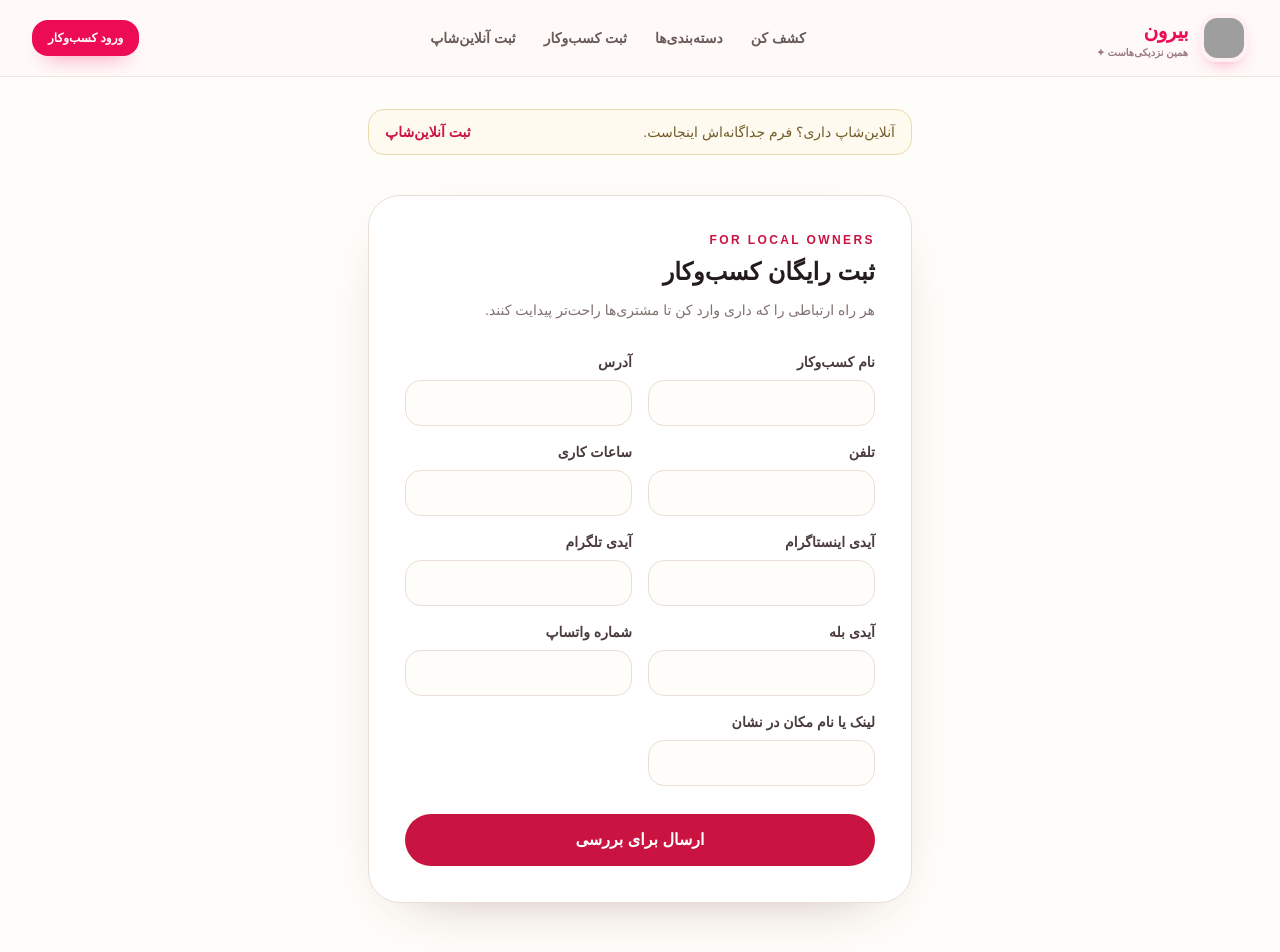
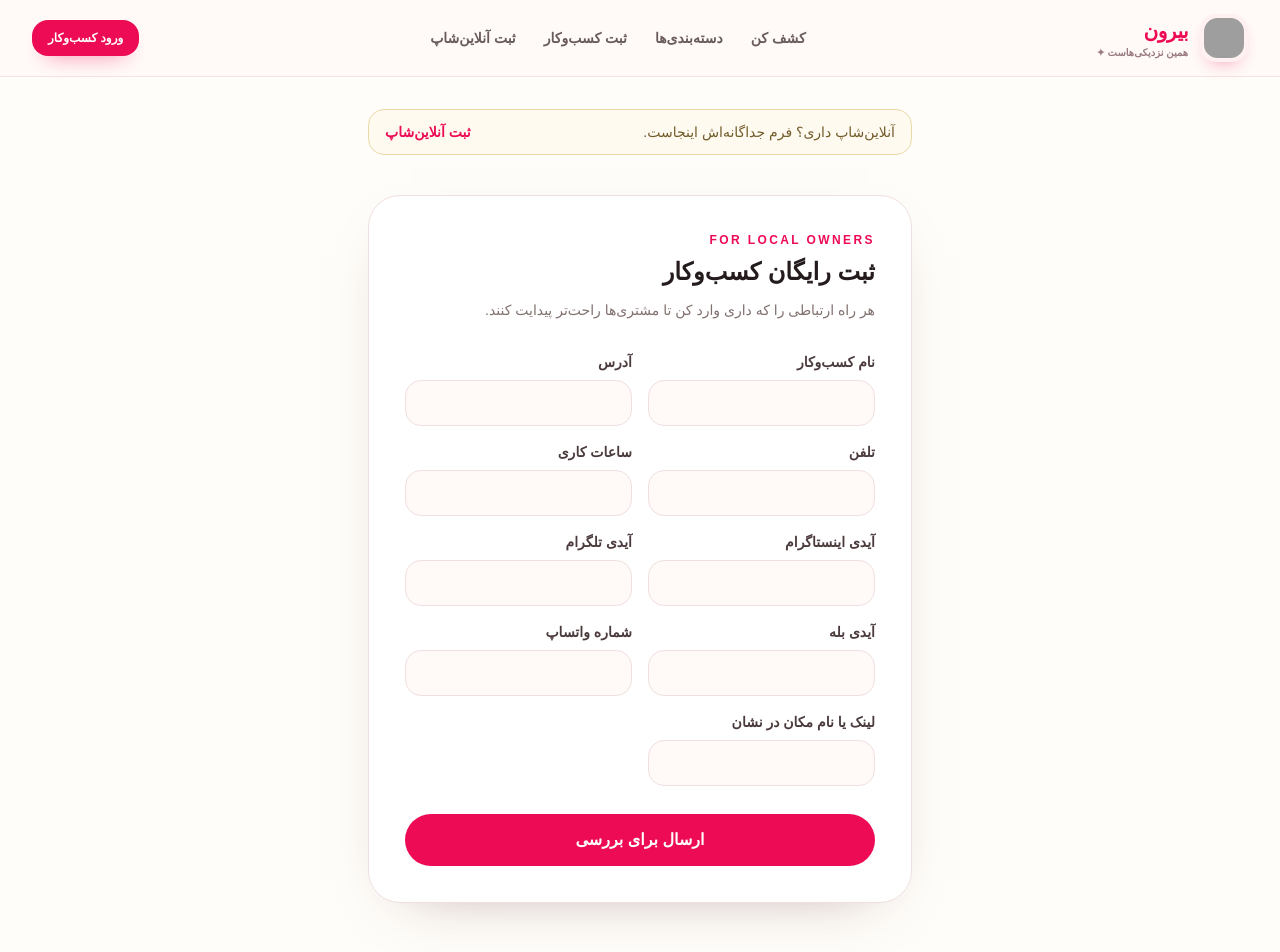
Before and after one commit to 0xmahshid/beeroon, a Next.js app: page /register-business in a window 1280 px wide. Shown: the top 952 px of the page. Built offline with nearby package versions, Linux system fonts and the light colour scheme; no server answers; grey boxes are pictures that could not be loaded; a small style sheet from the web is missing.

Commit message:
feat: apply soft 3d coral visual system

```diff
--- a/app/register-business/page.tsx
+++ b/app/register-business/page.tsx
@@ -47,7 +47,7 @@ export default function RegisterBusiness() {
   if (sent) {
     return (
       <div className="mx-auto max-w-md px-4 py-24 text-center">
-        <p className="text-lg font-black text-[#c91442]">ثبت شد!</p>
+        <p className="text-lg font-black text-[#ed0b55]">ثبت شد!</p>
         <p className="mt-2 text-[#6f6261]">
           تیم بیرون به‌زودی اطلاعات شما را بررسی و فعال می‌کند.
         </p>
@@ -60,12 +60,12 @@ export default function RegisterBusiness() {
       <div className="mx-auto max-w-xl px-4 pt-8">
       <div className="flex items-center justify-between gap-4 rounded-2xl border border-[#ead9a9] bg-[#fffaf0] px-4 py-3 text-sm">
         <span className="text-[#725c2a]">آنلاین‌شاپ داری؟ فرم جداگانه‌اش اینجاست.</span>
-        <Link href="/register-online-shop" className="shrink-0 font-black text-[#c91442] hover:underline">ثبت آنلاین‌شاپ</Link>
+        <Link href="/register-online-shop" className="shrink-0 font-black text-[#ed0b55] hover:underline">ثبت آنلاین‌شاپ</Link>
       </div>
       </div>
       <form onSubmit={submit} className="mx-auto max-w-xl px-4 py-10">
-      <div className="rounded-[2rem] border border-[#eadfd7] bg-white p-6 shadow-[0_20px_60px_-42px_rgba(77,30,36,0.55)] sm:p-9">
-        <p className="text-xs font-black tracking-[0.2em] text-[#c91442]">FOR LOCAL OWNERS</p>
+      <div className="rounded-[2rem] border border-[#f0dfe0] bg-white p-6 shadow-[0_20px_60px_-42px_rgba(77,30,36,0.55)] sm:p-9">
+        <p className="text-xs font-black tracking-[0.2em] text-[#ed0b55]">FOR LOCAL OWNERS</p>
         <h1 className="mt-2 text-2xl font-black text-[#241b1c]">ثبت رایگان کسب‌وکار</h1>
         <p className="mt-2 text-sm leading-7 text-[#80716f]">
           هر راه ارتباطی را که داری وارد کن تا مشتری‌ها راحت‌تر پیدایت کنند.
@@ -88,13 +88,13 @@ export default function RegisterBusiness() {
                 required={required as boolean}
                 value={form[key as keyof typeof form]}
                 onChange={(e) => set(key as string, e.target.value)}
-                className="mt-2 w-full rounded-2xl border border-[#eadfd7] bg-[#fffdf9] px-4 py-3 font-normal outline-none transition focus:border-[#c91442] focus:ring-4 focus:ring-[#c91442]/10"
+                className="mt-2 w-full rounded-2xl border border-[#f0dfe0] bg-[#fffaf8] px-4 py-3 font-normal outline-none transition focus:border-[#ed0b55] focus:ring-4 focus:ring-[#ed0b55]/10"
               />
             </label>
           ))}
         </div>
-        {err && <p className="mt-4 text-sm text-[#b6113d]">{err}</p>}
-        <button className="mt-7 w-full rounded-full bg-[#c91442] py-3.5 font-bold text-white transition hover:bg-[#a70f37]">
+        {err && <p className="mt-4 text-sm text-[#d4134e]">{err}</p>}
+        <button className="mt-7 w-full rounded-full bg-[#ed0b55] py-3.5 font-bold text-white transition hover:bg-[#c70d46]">
           ارسال برای بررسی
         </button>
       </div>
```
